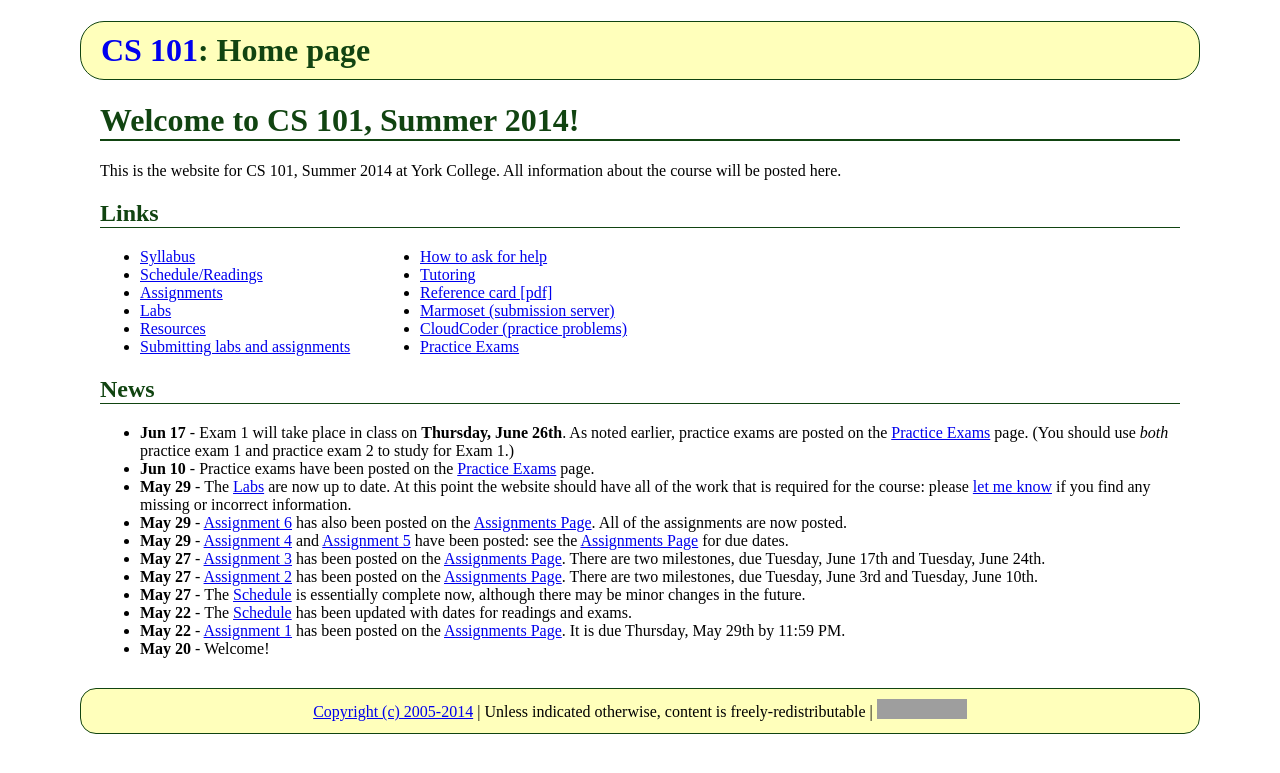
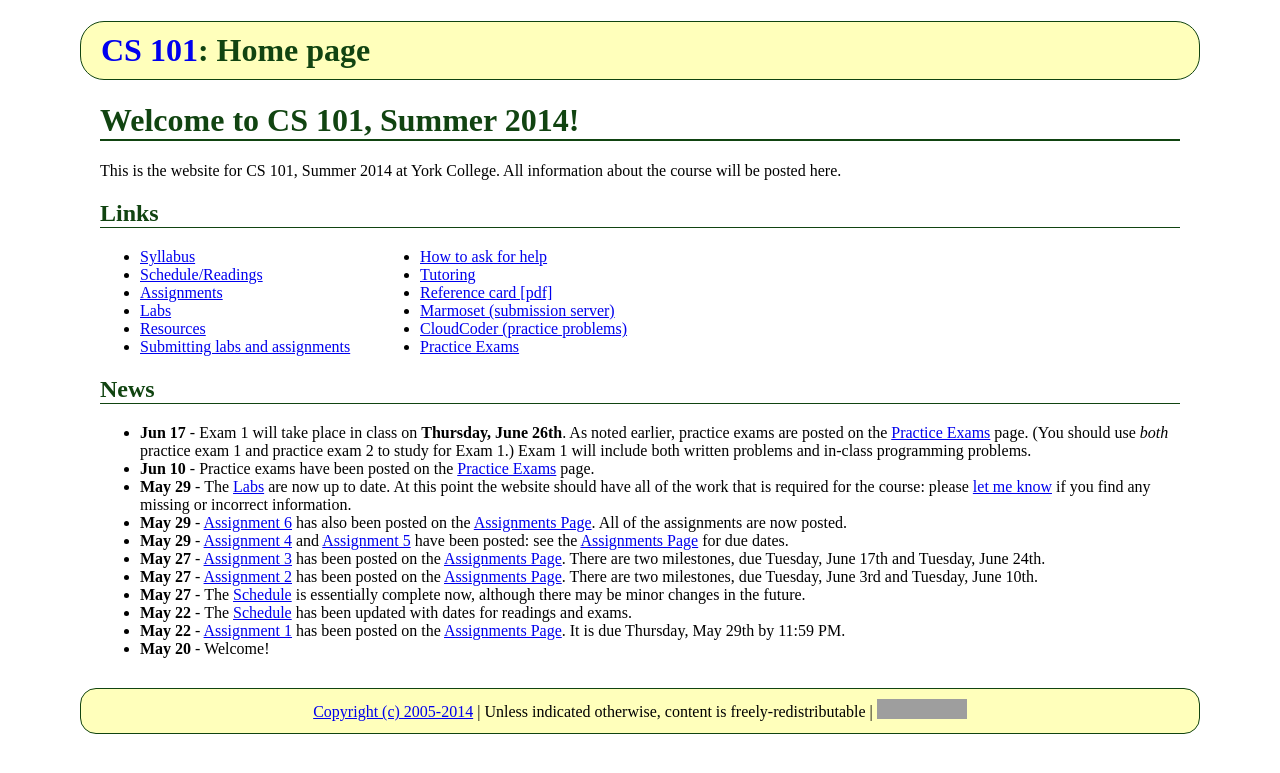
Before and after one commit to ycpcs/cs101-summer2014, a Jekyll site: the page built from index.md, in a window 1280 px wide. Shown: the top 773 px of the page. Built offline with Jekyll 4.4.1, drawn with Linux system fonts in a browser that asks for light colours; Markdown is read by kramdown in place of the engine named in the settings; grey boxes are pictures that could not be loaded.

Commit message:
note about written and programming problems

```diff
--- a/index.md
+++ b/index.md
@@ -36,7 +36,7 @@ All information about the course will be posted here.
 
 ## News
 
-* **Jun 17** - Exam 1 will take place in class on **Thursday, June 26th**.  As noted earlier, practice exams are posted on the [Practice Exams](practice/index.html) page.  (You should use *both* practice exam 1 and practice exam 2 to study for Exam 1.)
+* **Jun 17** - Exam 1 will take place in class on **Thursday, June 26th**.  As noted earlier, practice exams are posted on the [Practice Exams](practice/index.html) page.  (You should use *both* practice exam 1 and practice exam 2 to study for Exam 1.)  Exam 1 will include both written problems and in-class programming problems.
 * **Jun 10** - Practice exams have been posted on the [Practice Exams](practice/index.html) page.
 * **May 29** - The [Labs](labs/index.html) are now up to date.  At this point the website should have all of the work that is required for the course: please [let me know](mailto:dhovemey@ycp.edu) if you find any missing or incorrect information.
 * **May 29** - [Assignment 6](assign/assign06.html) has also been posted on the [Assignments Page](assign/index.html).  All of the assignments are now posted.
```
